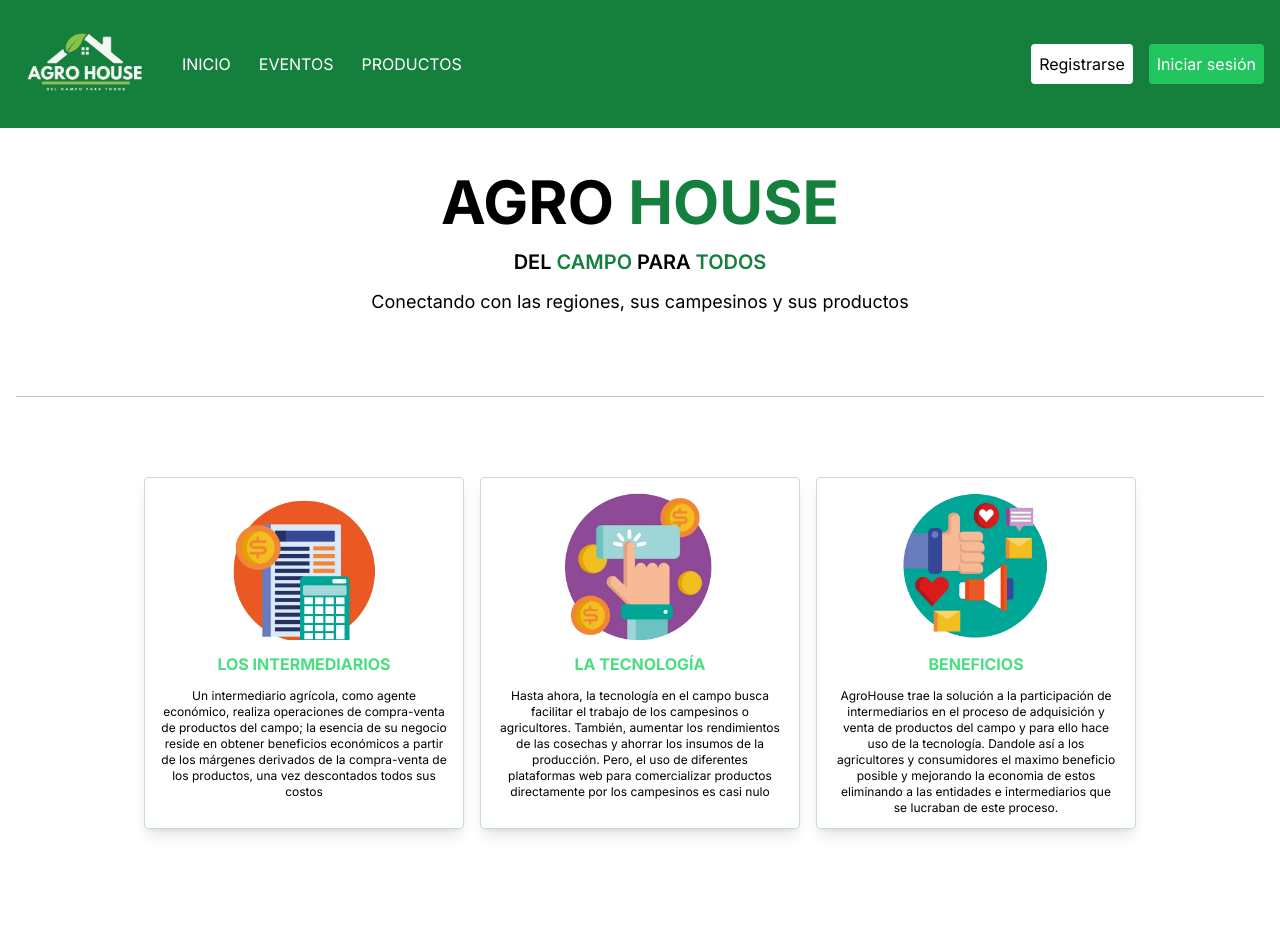
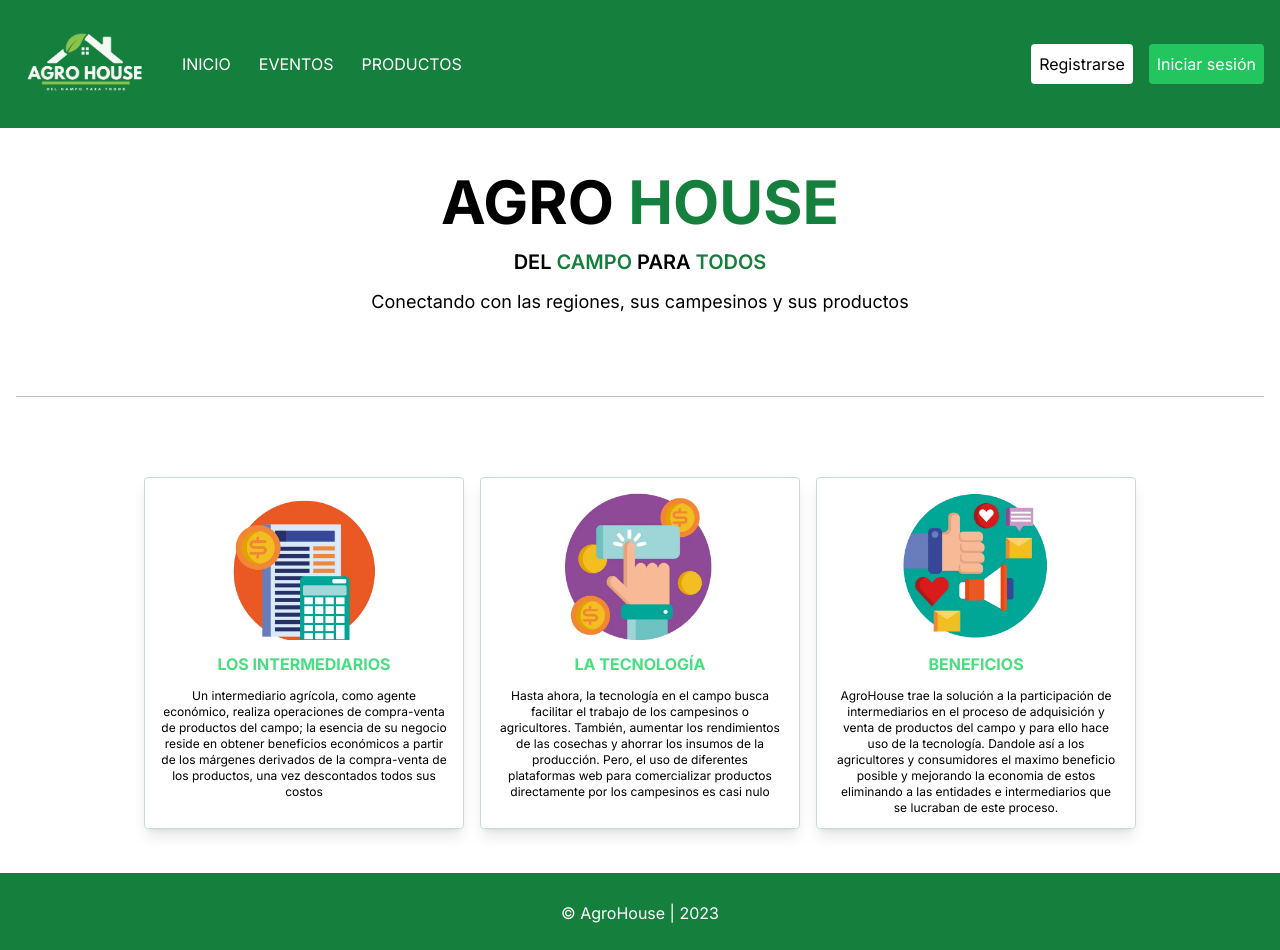
Before and after one commit to davidsilva131/AgroHouse-v2, a Next.js app: page / in a window 1280 px wide. Shown: the top 950 px of the page. Before the commit the page ends 873 px from the top, so only its background shows below. Built offline with nearby package versions, Linux system fonts and the light colour scheme; what tailwindcss-animated would draw is missing.

Commit message:
Add footer

```diff
--- a/src/app/layout.js
+++ b/src/app/layout.js
@@ -1,6 +1,7 @@
 import NavBar from '@/components/NavBar'
 import './globals.css'
 import { Inter } from 'next/font/google'
+import Footer from '@/components/Footer'
 
 const inter = Inter({ subsets: ['latin'] })
 
@@ -15,6 +16,7 @@ export default function RootLayout ({ children }) {
       <body className={inter.className}>
         <NavBar />
         {children}
+        <Footer />
       </body>
     </html>
   )
--- /dev/null
+++ b/src/components/Footer.jsx
@@ -0,0 +1,9 @@
+const Footer = () => {
+  return (
+    <footer className='w-full h-20 bg-green-700 flex justify-center items-center'>
+      <span className='text-white'>© AgroHouse | 2023</span>
+    </footer>
+  )
+}
+
+export default Footer
```
